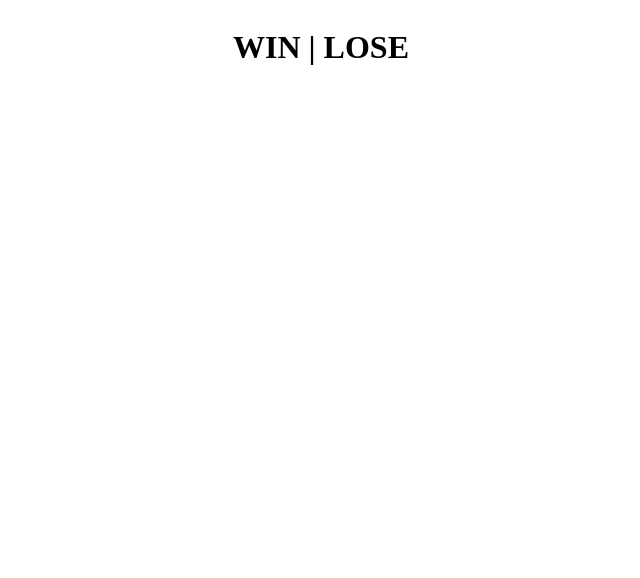
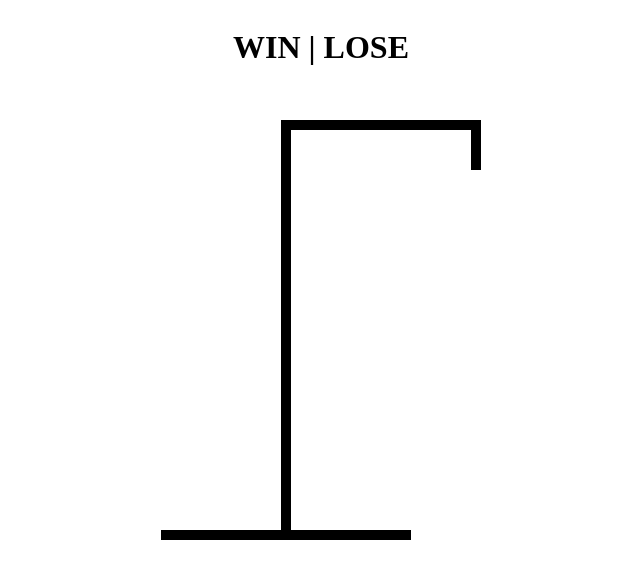
Before and after one commit to efrenmarin45/Hangman-React-TS, a React (Vite) app: page / in a window 1280 px wide. Shown: the top 578 px of the page, without its empty margins (319-959 px from the left). Built offline with nearby package versions, Linux system fonts and the light colour scheme.

Commit message:
Included hangman base, center, arm, and hook to display on screen.

```diff
--- a/index.html
+++ b/index.html
@@ -4,7 +4,7 @@
     <meta charset="UTF-8" />
     <link rel="icon" type="image/svg+xml" href="/vite.svg" />
     <meta name="viewport" content="width=device-width, initial-scale=1.0" />
-    <title>Vite + React + TS</title>
+    <title>Hangman</title>
   </head>
   <body>
     <div id="root"></div>
--- a/src/App.tsx
+++ b/src/App.tsx
@@ -1,5 +1,6 @@
 import { useState } from "react";
 import {Container} from "./container";
+import Drawing from "./Drawing";
 import { foods } from "./foods";
 import TopMessage from "./winLose"
 
@@ -14,6 +15,7 @@ function App() {
     <div>
       <Container>
         <TopMessage />
+        <Drawing />
       </Container>
     </div>
   )
--- /dev/null
+++ b/src/Drawing.tsx
@@ -0,0 +1,45 @@
+import styled from "styled-components";
+
+const DrawingContainerStyle = styled.div`
+    position: relative;
+`;
+
+const DrawingBaseStyle = styled.div`
+    height: 10px;
+    width: 250px;
+    background: black;
+`;
+
+const DrawingCenterStyle = styled.div`
+    height: 400px;
+    width: 10px;
+    background: black;
+    margin-left: 120px;
+`
+const DrawingArmStyle = styled.div`
+    height: 10px;
+    width: 200px;
+    background: black;
+    margin-left: 120px;
+`
+const DrawingHookStyle = styled.div`
+    height: 50px;
+    width: 10px;
+    background: black;
+    position: absolute;
+    top: 0;
+    right: 0;
+`
+
+const Drawing = () => {
+    return(
+    <DrawingContainerStyle>
+        <DrawingHookStyle />
+        <DrawingArmStyle />
+        <DrawingCenterStyle />
+        <DrawingBaseStyle />
+    </DrawingContainerStyle>
+    )
+};
+
+export default Drawing;
--- /dev/null
+++ b/src/Keyboard.tsx
@@ -0,0 +1,5 @@
+const Keyboard = () => {
+
+};
+
+export default Keyboard;
--- /dev/null
+++ b/src/WordDisplay.tsx
@@ -0,0 +1,5 @@
+const WordDisplay = () => {
+
+};
+
+export default WordDisplay;
```
